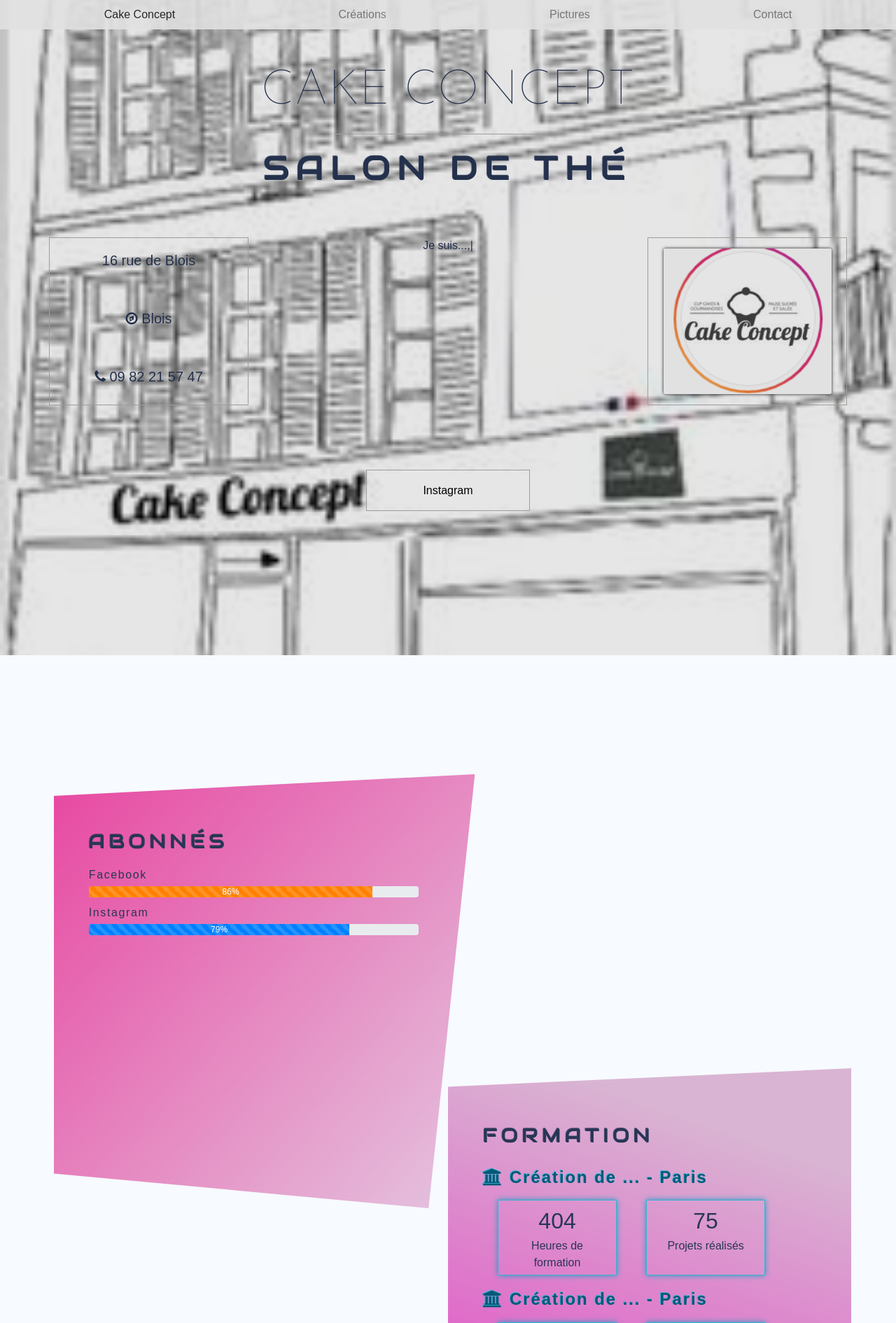
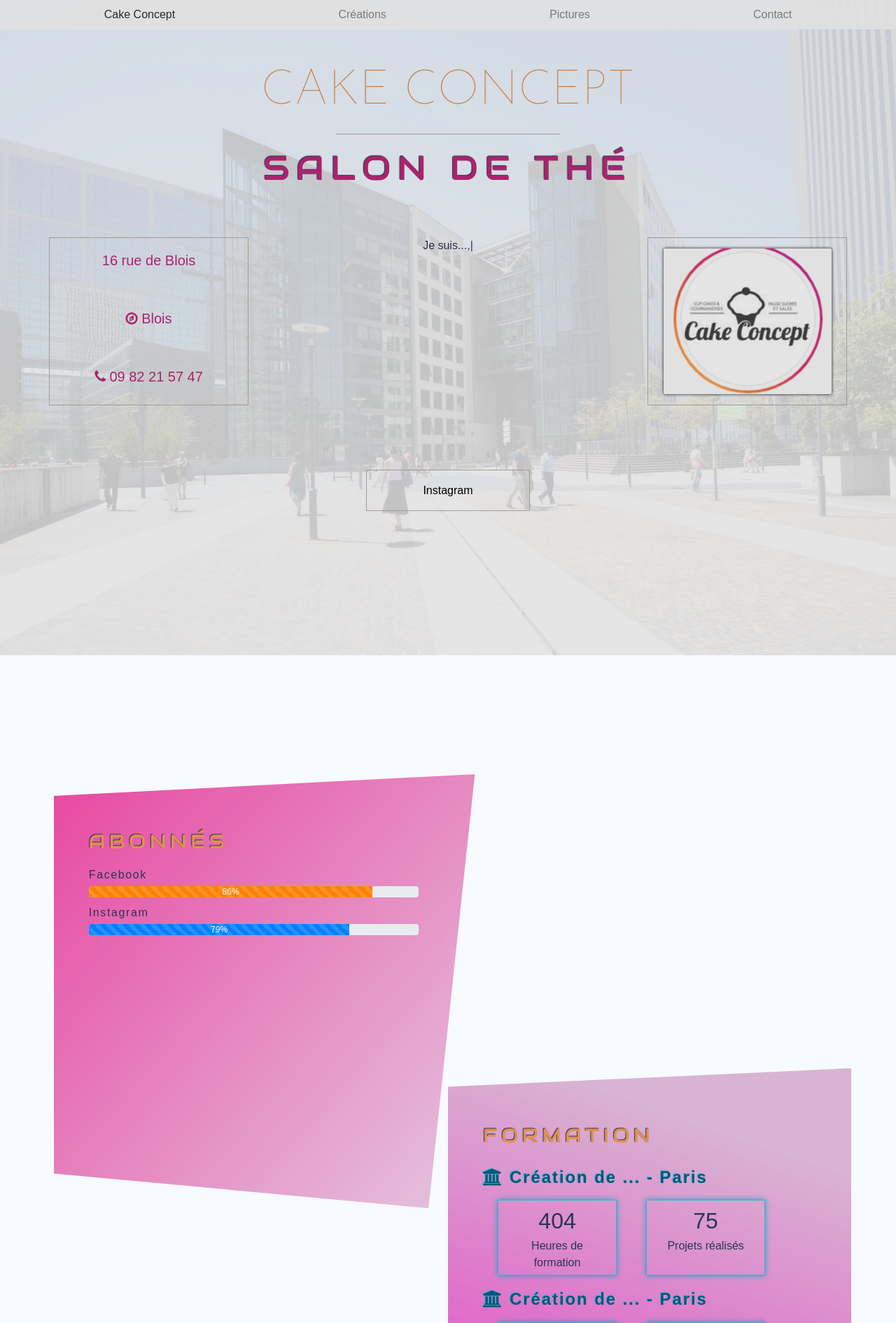
Before and after one commit to Taoufikdiliz/cakeconcept, a PHP site: page / in a window 1280 px wide. Shown: the top 1890 px of the page at 70% size. Run offline with PHP 8.4, Linux system fonts and the light colour scheme; some web fonts are replaced.

Commit message:
couleur police

```diff
--- a/style.css
+++ b/style.css
@@ -14,6 +14,7 @@
   letter-spacing: 0.2em;
   text-transform: uppercase;
   text-shadow: -1px -1px 1px #283655;
+  color: #e0924d;
 }
 li {
   list-style-type: none;
@@ -35,10 +36,17 @@
 header {
   text-align: center;
   height: 100vh;
-  background: url(media/logo/boutique_main.jpg) no-repeat fixed 50% 50%;
+  background: url(media/header.jpg) no-repeat fixed 50% 50%;
   background-size: cover;
   filter: brightness(90%);
+}
 
+header h2,
+h5 {
+  color: #bc2879;
+}
+header h1 {
+  color: #e0924d;
 }
 h1 {
   padding: 90px 0 10px 0;
@@ -108,7 +116,11 @@
   height: 620px;
   width: 47%;
   max-width: 640px;
-  background: linear-gradient(131deg, #e20c82c0 0%, rgba(202, 122, 178, 0.42) 99%);
+  background: linear-gradient(
+    131deg,
+    #e20c82c0 0%,
+    rgba(202, 122, 178, 0.42) 99%
+  );
   clip-path: polygon(0 5%, 100% 0, 89% 100%, 0 92%);
 }
 #langages .bar {
@@ -581,7 +593,6 @@
 
 /* ********************* MEDIA QERIES *************** */
 @media screen and (min-width: 900px) {
-
   header {
     height: 117vh;
   }
@@ -598,7 +609,6 @@
 }
 
 @media screen and (max-width: 900px) {
-
   header {
     height: 52em;
     margin-bottom: -90px;
```
